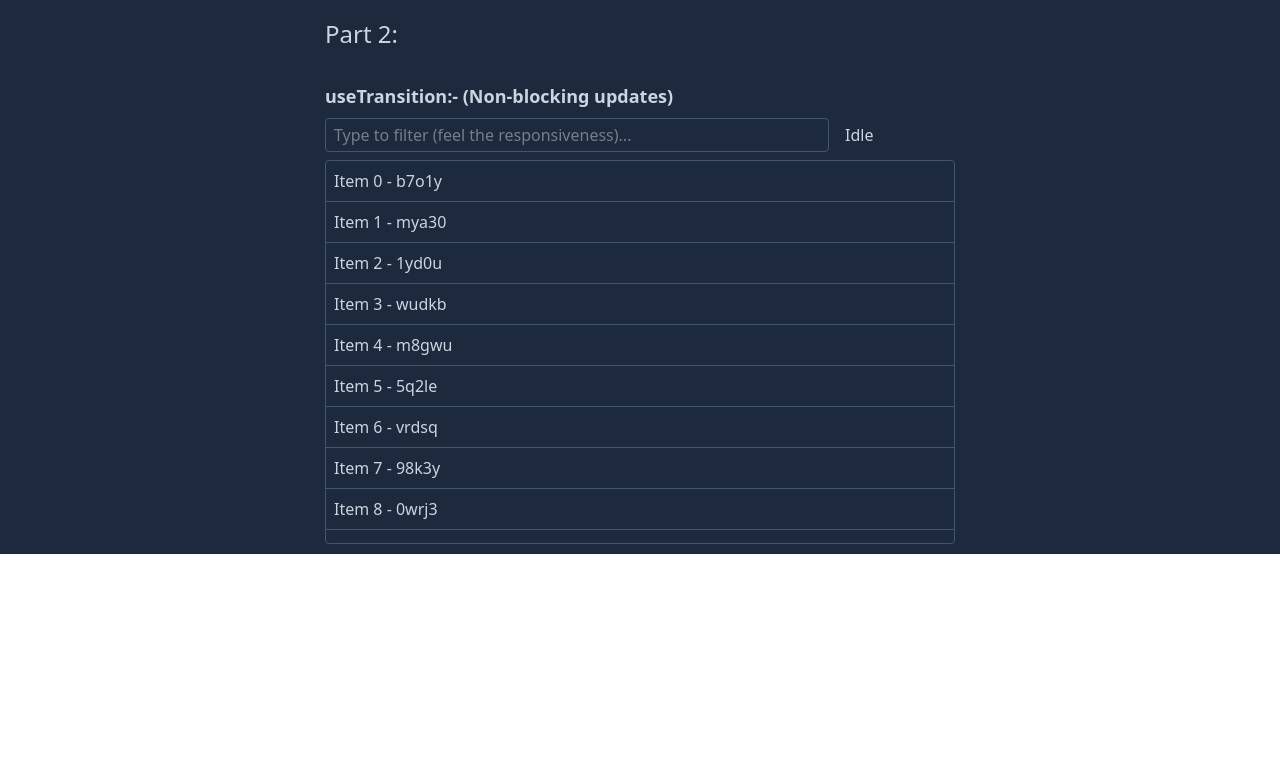
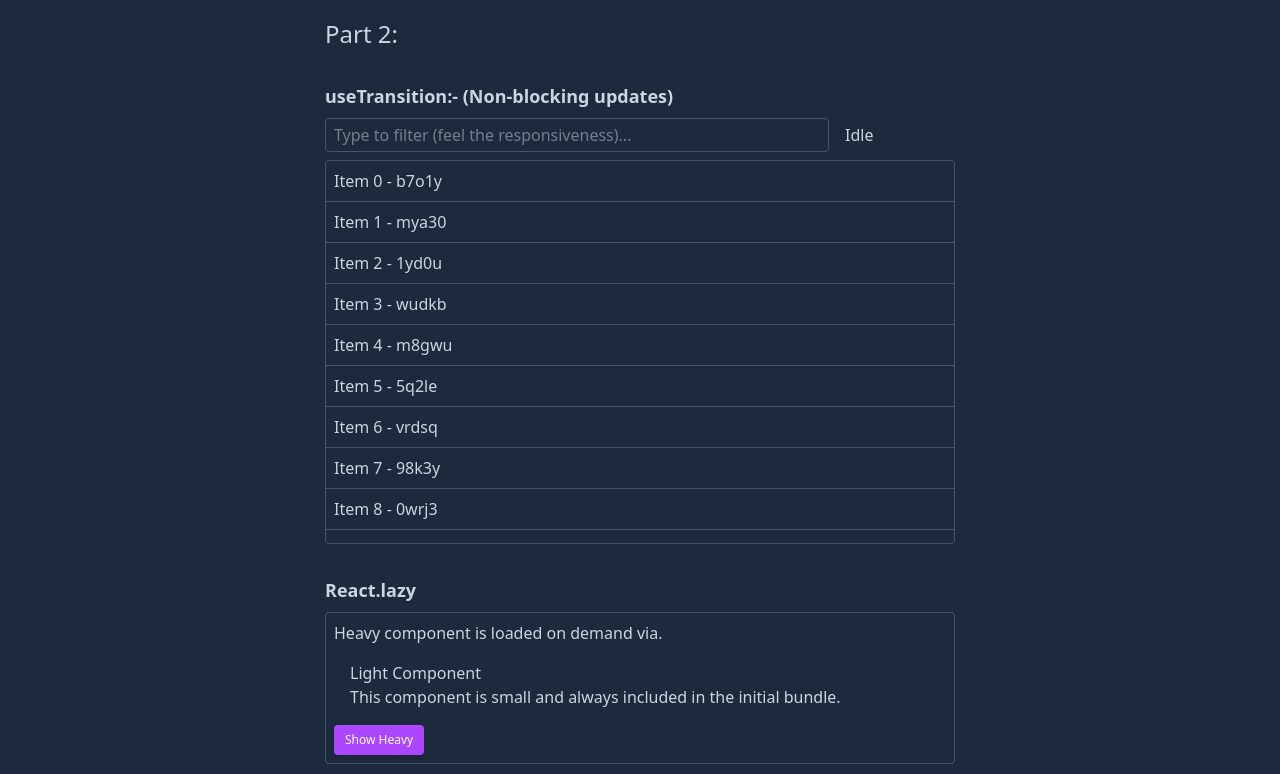
Before and after one commit to taiseen/react-design-patterns, a React (Vite) app: page / in a window 1280 px wide. Shown: the part 1067-1841 px from the top of the page. Before the commit the page ends 1621 px from the top, so only its background shows below. Built offline with nearby package versions, Linux system fonts and the light colour scheme.

Commit message:
feat: [LEARN] performance-pattern - part-2 - v3

```diff
--- a/src/11-performance/learn/part2/index.jsx
+++ b/src/11-performance/learn/part2/index.jsx
@@ -1,4 +1,5 @@
 import TransitionDemo from "./transition";
+import LazyLoader from "./lazy-loading";
 
 const Part2 = () => {
   return (
@@ -6,6 +7,8 @@ const Part2 = () => {
       <h1 className="text-2xl">Part 2:</h1>
 
       <TransitionDemo />
+
+      <LazyLoader />
     </div>
   );
 };
--- /dev/null
+++ b/src/11-performance/learn/part2/lazy-loading/Heavy.jsx
@@ -0,0 +1,34 @@
+import { useMemo } from "react";
+
+// important: shows when module is parsed/loaded
+console.log("[Heavy module] module evaluated");
+
+function generateBigData(count = 200000) {
+  // simulate heavy CPU work and big data (but keep it synchronous for demonstration)
+  const arr = new Array(count);
+
+  for (let i = 0; i < count; i++) {
+    arr[i] = `user-${i}-${Math.random().toString(36).slice(2, 9)}`;
+  }
+
+  return arr;
+}
+
+const Heavy = () => {
+  // useMemo to avoid regenerating every render, but module eval is the heavy part
+  const data = useMemo(() => {
+    console.log("[Heavy] generating big data (expensive)");
+
+    return generateBigData(200000); // adjust number for your machine
+  }, []);
+
+  return (
+    <div className="p-4">
+      <h2>Heavy Component</h2>
+      <p>Loaded heavy data length: {data.length}</p>
+      <small>Check console: module evaluated and data generation logs.</small>
+    </div>
+  );
+};
+
+export default Heavy;
--- /dev/null
+++ b/src/11-performance/learn/part2/lazy-loading/Light.jsx
@@ -0,0 +1,13 @@
+const Light = () => {
+  console.log("[Light] rendered");
+
+  return (
+    <div className="p-4">
+      <h2>Light Component</h2>
+
+      <p>This component is small and always included in the initial bundle.</p>
+    </div>
+  );
+};
+
+export default Light;
--- /dev/null
+++ b/src/11-performance/learn/part2/lazy-loading/index.jsx
@@ -0,0 +1,33 @@
+import { lazy, Suspense, useState } from "react";
+import Button from "../../../../components/ui/Button";
+import Light from "./Light";
+
+const Heavy = lazy(() => import("./Heavy"));
+
+const LazyLoader = () => {
+  const [show, setShow] = useState(false);
+
+  return (
+    <div className="space-y-2">
+      <h1 className="text-lg font-semibold">React.lazy</h1>
+
+      <div className="p-2 borderV1">
+        <p>Heavy component is loaded on demand via.</p>
+
+        <Light />
+
+        <Button onClick={() => setShow((s) => !s)} size="sm" className="w-fit">
+          {show ? "Hide Heavy" : "Show Heavy"}
+        </Button>
+
+        <Suspense
+          fallback={<div className="p-4">Loading heavy component…</div>}
+        >
+          {show && <Heavy />}
+        </Suspense>
+      </div>
+    </div>
+  );
+};
+
+export default LazyLoader;
```
